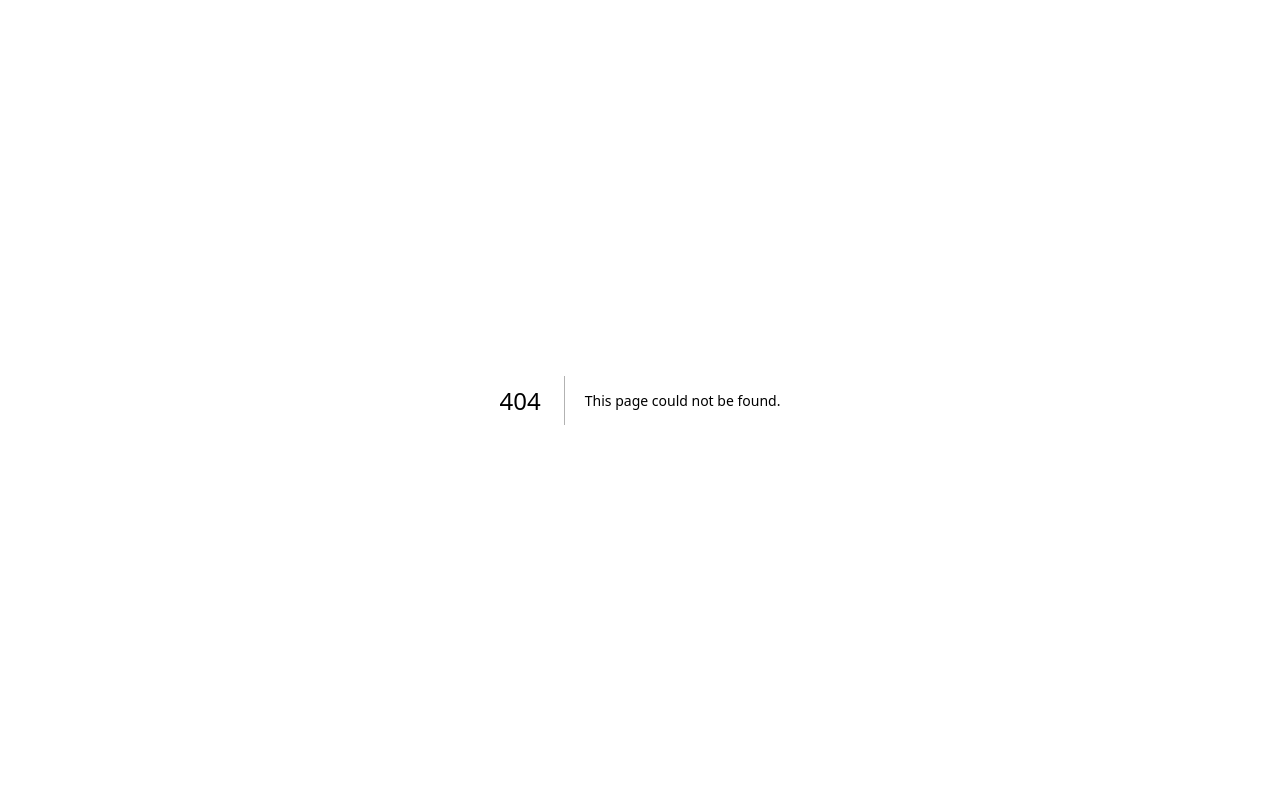
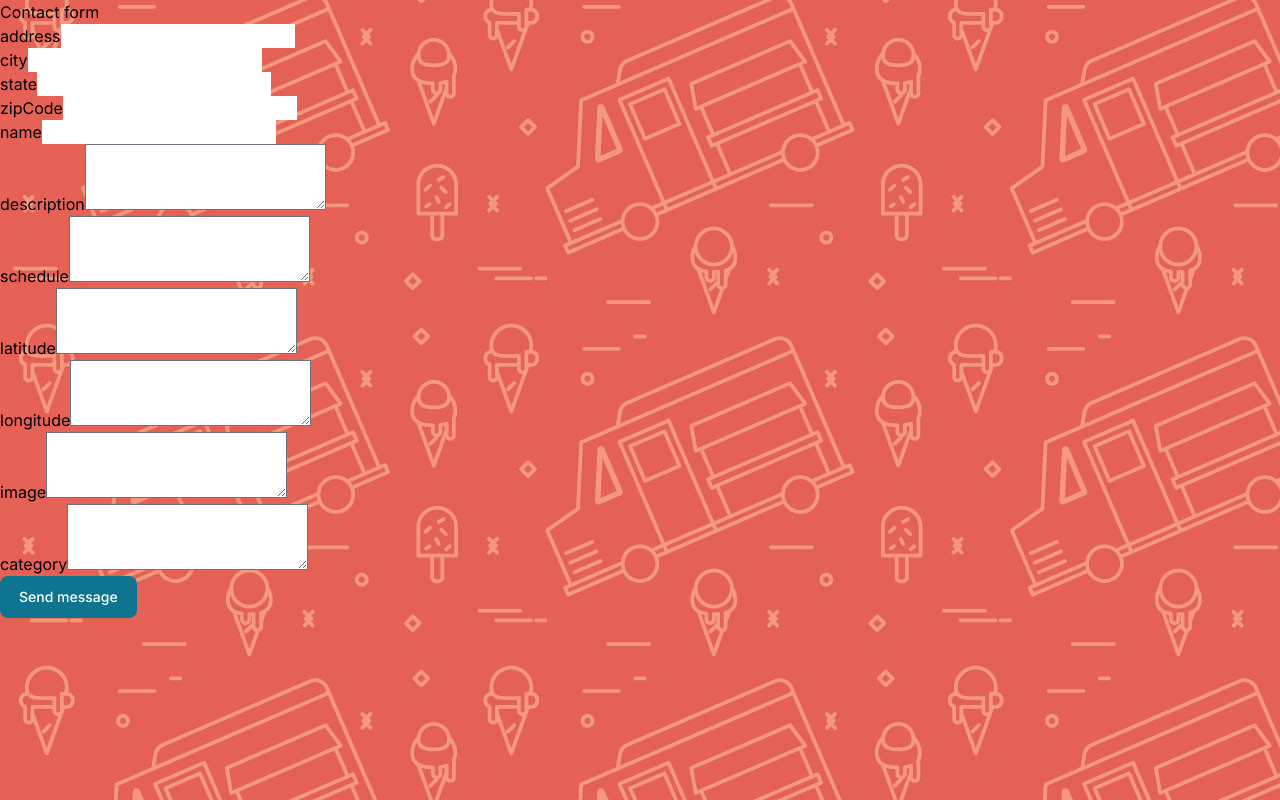
Before and after one commit to fernandog301/prometofoodtrucks, a Next.js app: page /Form in a window 1280 px wide. Before the commit this address had no page. Built offline with nearby package versions, Linux system fonts and the light colour scheme.

Commit message:
creating a form and starting the logic, connecting my backend endpoints

```diff
--- a/src/Components/Form/FormComponent.tsx
+++ b/src/Components/Form/FormComponent.tsx
@@ -1,230 +1,189 @@
-import React from 'react'
+"use client";
 
-const FormComponent = () => {
+import {
+  AddressAutofill,
+  AddressMinimap,
+  useConfirmAddress,
+  config,
+} from "@mapbox/search-js-react";
+import { Button, Checkbox, Label, TextInput } from "flowbite-react";
+import Link from "next/link";
+import React, { useCallback, useState } from "react";
+
+function FormComponent() {
+  const [showMinimap, setShowMinimap] = useState<boolean>(false);
+  const [feature, setFeature] = useState<null>(null);
+  const [showValidationText, setShowValidationText] = useState<boolean>(false);
+  const [mapToken, setMapToken] = useState<string>("");
+  const [formData, setFormData] = useState({
+    address: "",
+    city: "",
+    state: "",
+    zipCode: "",
+    latitude: "",
+    longitude: "",
+    name: "",
+    description: "",
+    schedule: "",
+    image: "",
+    category:"",
+    rating:"",
+
+  });
+
+  const [formSuccess, setFormSuccess] = useState(false)
+  const [formSuccessMessage, setFormSuccessMessage] = useState("")
+
+  const handleInput = (e: any) => {
+    const fieldName = e.target.name;
+    const fieldValue = e.target.value;
+
+    setFormData((prevState) => ({
+      ...prevState,
+      [fieldName]: fieldValue
+    }));
+  }
+
+  const submitForm = (e: any) => {
+    // We don't want the page to refresh
+    e.preventDefault()
+
+    const formURL = e.target.action
+    const data = new FormData()
+
+    // Turn our formData state into data we can use with a form submission
+    Object.entries(formData).forEach(([key, value]) => {
+      data.append(key, value);
+    })
+
+    // POST the data to the URL of the form
+    fetch(formURL, {
+      method: "PUT",
+      body: data,
+      headers: {
+        'accept': 'application/json',
+      },
+    }).then((response) => response.json())
+    .then((data) => {
+      setFormData({
+        address: "",
+        city: "",
+        state: "",
+        zipCode: "",
+        latitude: "",
+        longitude: "",
+        name: "",
+        description: "",
+        schedule: "",
+        image: "",
+        category:"",
+        rating:"",
+      })
+
+      setFormSuccess(true)
+      setFormSuccessMessage(data.submission_text)
+    })
+  }
+
   return (
     <div>
-      FormComponent
+      <h1>Contact form</h1>
+      {formSuccess ?
+        <div>{formSuccessMessage}</div>
+        :
+        <form method="PUT" action="https://prometowebapi.azurewebsites.net/FoodTruck/UpdateFoodTruck" onSubmit={submitForm}>
+          <div>
+            <label>address</label>
+            <input type="address" name="address" onChange={handleInput} value={formData.address} />
+          </div>
+
+
+          <div>
+            <label>city</label>
+            <input type="city" name="city" onChange={handleInput} value={formData.city} />
+          </div>
+
+          <div>
+            <label>state</label>
+            <input type="state" name="state" onChange={handleInput} value={formData.state} />
+          </div>
+
+          <div>
+            <label>zipCode</label>
+            <input type="zipCode" name="zipCode" onChange={handleInput} value={formData.zipCode} />
+          </div>
+          <div>
+            <label>name</label>
+            <input type="name" name="name" onChange={handleInput} value={formData.name} />
+          </div>
+
+          <div>
+            <label>description</label>
+            <textarea name="description" onChange={handleInput} value={formData.description}></textarea>
+          </div>
+
+          <div>
+            <label>schedule</label>
+            <textarea name="schedule" onChange={handleInput} value={formData.schedule}></textarea>
+          </div>
+          <div>
+            <label>latitude</label>
+            <textarea name="latitude" onChange={handleInput} value={formData.latitude}></textarea>
+          </div>
+          <div>
+            <label>longitude</label>
+            <textarea name="longitude" onChange={handleInput} value={formData.longitude}></textarea>
+          </div>
+          <div>
+            <label>image</label>
+            <textarea name="image" onChange={handleInput} value={formData.image}></textarea>
+          </div>
+          <div>
+            <label>category</label>
+            <textarea name="category" onChange={handleInput} value={formData.category}></textarea>
+          </div>
+
+          <Button type="submit">Send message</Button>
+        </form>
+      }
     </div>
   )
-}
+};
 
-export default FormComponent
+export default FormComponent;
 
-
-// 'use client'FormComponent
-// import React, { useState, useCallback, useEffect, useRef } from 'react';
-// import { AddressAutofill, AddressMinimap, useConfirmAddress, config } from '@mapbox/search-js-react';
-// import { Button } from '@mui/material';
-
-// interface Feature {
-//     properties: {
-//         match_code: {
-//             confidence: string;
-//         };
-//     };
-// }
-
-// export default function FormComponent() {
-//     const [showFormExpanded, setShowFormExpanded] = useState<boolean>(false);
-//     const [showMinimap, setShowMinimap] = useState<boolean>(false);
-//     const [feature, setFeature] = useState<Feature | null>(null);
-//     const [showValidationText, setShowValidationText] = useState<boolean>(false);
-//     const [token, setToken] = useState<string>('');
-
-//     useEffect(() => {
-//         const accessToken: string = "pk.eyJ1IjoiZmVybmFuZG9nMzAxIiwiYSI6ImNsdGdncnd2ZjExamgyanNiZXQ0NTRmcmsifQ.Hsv6Ht580GomA2oEK5ZMeQ";
-//         setToken(accessToken);
-//         config.accessToken = accessToken;
-//     }, []);
-
-//     // const formRef = useRef<HTMLFormElement>(null);
-
-//     const { formRef, showConfirm } = useConfirmAddress({
-//         minimap: true,
-//         skipConfirmModal: (feature: Feature) => {
-//             return ['exact', 'high'].includes(feature.properties.match_code.confidence);
-//         },
-//     });
-
-//     const handleRetrieve = useCallback(
-//         (res: any) => {
-//             const feature: Feature = res.features[0];
-//             setFeature(feature);
-//             setShowMinimap(true);
-//             setShowFormExpanded(true);
-//         },
-//         [setFeature, setShowMinimap]
-//     );
-
-//     function handleSaveMarkerLocation(coordinate: any) {
-//         console.log(`Marker moved to longitude ${JSON.stringify(coordinate[0])}º.`);
-//         console.log(`Marker moved to latitude ${JSON.stringify(coordinate[1])}º.`);
-//     }
-
-//     const handleSubmit = useCallback(
-//         async (e: React.FormEvent) => {
-//             e.preventDefault();
-//             const result = await showConfirm();
-//             if (result.type === 'nochange') {
-//                 submitForm();
-//             }
-//         },
-//         [showConfirm]
-//     );
-
-//     function submitForm() {
-//         setShowValidationText(true);
-//         setTimeout(() => {
-//             resetForm();
-//         }, 2500);
-//     }
-
-//     function resetForm() {
-//         // console.log('Document:', document);
-//         const inputs = document.querySelectorAll("input");
-//         inputs.forEach((input: HTMLInputElement) => (input.value = ""));
-//         setShowFormExpanded(false);
-//         setShowValidationText(false);
-//         setFeature(null);
-//     }
-
-//     return (
-//         <div className=''>
-//             <form ref={formRef} className="flex flex-col px-6" onSubmit={handleSubmit}>
-//                 <div className="grid grid-cols-1 md:grid-cols-2 gap-6 mb-16">
-//                     <div className='my-3 col-span-2'>
-//                         <h1 className='text-3xl text-center mb-3'>Add Bathroom Data</h1>
-//                         <hr className='' />
-//                     </div>
-
-//                     <div className="w-full">
-//                         {/* Input form */}
-//                         <label className="text-sm font-bold text-gray-700 mb-3">Address</label>
-
-//                         {/* @ts-ignore */}
-//                         <AddressAutofill accessToken={token} onRetrieve={handleRetrieve}>
-//                             <input
-//                                 className="w-full h-10 px-3 py-2 rounded mb-3"
-//                                 placeholder="Start typing your address, e.g. 123 Main..."
-//                                 autoComplete="address-line1"
-//                                 id="mapbox-autofill"
-//                             />
-//                         </AddressAutofill>
-
-//                         {/* {!showFormExpanded && (
-//                             <div
-//                                 id="manual-entry"
-//                                 className="w-full mt-2 text-sm text-gray-600 border-b border-gray-400 hover:border-black cursor-pointer"
-//                                 onClick={() => setShowFormExpanded(true)}
-//                             >
-//                                 Enter an address manually
-//                             </div>
-//                         )} */}
-
-//                         <div className="" >
-//                             <label className="text-sm font-bold text-gray-700 mb-3">Address Line 2</label>
-//                             <input className="w-full h-10 px-3 py-2 rounded mb-3" placeholder="Apartment, suite, unit, building, floor, etc." autoComplete="address-line2" />
-
-//                             <label className="text-sm font-bold text-gray-700 mb-3">City</label>
-//                             <input className="w-full h-10 px-3 py-2 rounded mb-3" placeholder="City" autoComplete="address-level2" />
-
-//                             <label className="text-sm font-bold text-gray-700 mb-3">State / Region</label>
-//                             <input className="w-full h-10 px-3 py-2 rounded mb-3" placeholder="State / Region" autoComplete="address-level1" />
-
-//                             <label className="text-sm font-bold text-gray-700 mb-3">ZIP / Postcode</label>
-//                             <input className="w-full h-10 px-3 py-2 rounded mb-3" placeholder="ZIP / Postcode" autoComplete="postal-code" />
-
-//                             <label className="text-sm font-bold text-gray-700 mb-3">Gender</label>
-//                             <select className="w-full h-10 rounded mb-3">
-//                                 <option value="mens & womens">Men's and Women's</option>
-//                                 <option value="gender neutral">Gender neutral</option>
-//                                 <option value="family restroom">Family restroom</option>
-//                             </select>
-
-//                             <label className="text-sm font-bold text-gray-700 mb-3">Type</label>
-//                             <select className="w-full h-10 rounded mb-3">
-//                                 <option value="individual">Individual</option>
-//                                 <option value="shared">Shared</option>
-//                             </select>
-
-//                             <label className="text-sm font-bold text-gray-700 mb-3">Number of stalls</label>
-//                             <input className="w-full h-10 px-3 py-2 rounded mb-3" placeholder="Enter number of stalls" />
-
-//                             <label className="text-sm font-bold text-gray-700 mb-3">Wheelchair accessible</label>
-//                             <select className="w-full h-10 rounded mb-3">
-//                                 <option value="yes">Yes</option>
-//                                 <option value="no">No</option>
-//                             </select>
-
-//                             <label className="text-sm font-bold text-gray-700 mb-3">Hours of operation</label>
-//                             <input className="w-full h-10 px-3 py-2 rounded mb-3" placeholder="Enter hours of operation" />
-
-//                             <label className="text-sm font-bold text-gray-700 mb-3">Open to public</label>
-//                             <select className="w-full h-10 rounded mb-3">
-//                                 <option value="yes">Yes</option>
-//                                 <option value="no">Cutomers only</option>
-//                             </select>
-
-//                             <label className="text-sm font-bold text-gray-700 mb-3">Key required</label>
-//                             <select className="w-full h-10 rounded mb-3">
-//                                 <option value="yes">Yes</option>
-//                                 <option value="no">No</option>
-//                                 <option value="code">Code required</option>
-//                             </select>
-
-//                             <label className="text-sm font-bold text-gray-700 mb-3">Baby changing station</label>
-//                             <select className="w-full h-10 rounded mb-3">
-//                                 <option value="yes">Yes</option>
-//                                 <option value="no">No</option>
-//                             </select>
-
-//                             <label className="text-sm font-bold text-gray-700 mb-3">Cleanliness</label>
-//                             <select className="w-full h-10 rounded mb-3">
-//                                 <option value="very clean">Very clean</option>
-//                                 <option value="clean">Clean</option>
-//                                 <option value="average">Average</option>
-//                                 <option value="dirty">Dirty</option>
-//                                 <option value="very dirty">Very dirty</option>
-//                             </select>
-
-//                             <label className="text-sm font-bold text-gray-700 mb-3">Safety</label>
-//                             <select className="w-full h-10 rounded mb-3">
-//                                 <option value="very clean">Very safe</option>
-//                                 <option value="clean">Safe</option>
-//                                 <option value="average">Average</option>
-//                                 <option value="dirty">Unsafe</option>
-//                                 <option value="very dirty">Very unsafe</option>
-//                             </select>
-//                         </div>
-//                     </div>
-
-//                     <div className="w-full">
-//                         {/* Visual confirmation map */}
-//                         <div id="minimap-container" className="h-64 w-96 relative mt-4">
-//                             {/* @ts-ignore */}
-//                             <AddressMinimap
-//                                 canAdjustMarker={true}
-//                                 satelliteToggle={true}
-//                                 // @ts-ignore
-//                                 feature={feature}
-//                                 show={showMinimap}
-//                                 onSaveMarkerLocation={handleSaveMarkerLocation}
-//                             />
-//                         </div>
-//                     </div>
-//                 </div>
-
-//                 {/* Form buttons */}
-//                 {showFormExpanded && (
-//                     <div className="mb-8">
-//                         <Button variant="contained" type='submit' className='mr-3'>Add Bathroom</Button>
-//                         <Button variant='outlined' type="button" color='info' className="ml-3" onClick={resetForm}>Reset</Button>
-//                     </div>
-//                 )}
-//             </form>
-
-//             {/* Validation text */}
-//             {showValidationText && <div id="validation-msg" className="mt-6 text-md font-bold">Bathroom successfully submitted.</div>}
-//         </div>
-//     );
-// }
+{/*
+    <form className="flex max-w-md flex-col gap-4">
+      <div>
+        <div className="mb-2 block">
+          <Label htmlFor="email2" value="Your email" />
+        </div>
+        <TextInput id="email2" type="email" placeholder="name@flowbite.com" required shadow />
+      </div>
+      <div>
+        <div className="mb-2 block">
+          <Label htmlFor="password2" value="Your password" />
+        </div>
+        <TextInput id="password2" type="password" required shadow />
+      </div>
+      <div>
+        <div className="mb-2 block">
+          <Label htmlFor="repeat-password" value="Repeat password" />
+        </div>
+        <TextInput id="repeat-password" type="password" required shadow />
+      </div>
+      <div className="flex items-center gap-2">
+        <Checkbox id="agree" />
+        <Label htmlFor="agree" className="flex">
+          I agree with the&nbsp;
+          <Link href="#" className="text-cyan-600 hover:underline dark:text-cyan-500">
+            terms and conditions
+          </Link>
+        </Label>
+      </div>
+      <Button type="submit">Register new account</Button>
+    </form>
+        </div>
+      </div>
+    </div><div>
+      </div> */}
--- a/src/app/FoodTruck/page.tsx
+++ b/src/app/FoodTruck/page.tsx
@@ -12,6 +12,10 @@ const FoodTruckComponent = () => {
 
     const handleRouteLogout = () => {
         router.push('/Home')
+    }
+
+    const handleEdit = () =>{
+        router.push('/Form')
     }
 
   return (
@@ -41,7 +45,7 @@ const FoodTruckComponent = () => {
                 <div className='border border-black w-3/5 bg-white rounded-xl p-4'>
                     <div className='flex justify-between items-center'>
                         <h1 className=' text-2xl'>Menu</h1>
-                        <Image className='rounded-full' src='/pen.svg' alt='' height={36} width={36} />
+                        <Image className='rounded-full' src='/pen.svg' onClick={handleEdit} alt='' height={36} width={36} />
                     </div>
                     <div></div>
                 </div>
--- /dev/null
+++ b/src/app/Form/page.tsx
@@ -0,0 +1,12 @@
+import FormComponent from '@/Components/Form/FormComponent'
+import React from 'react'
+
+function page() {
+  return (
+    <div>
+      <FormComponent/>
+    </div>
+  )
+}
+
+export default page
```
